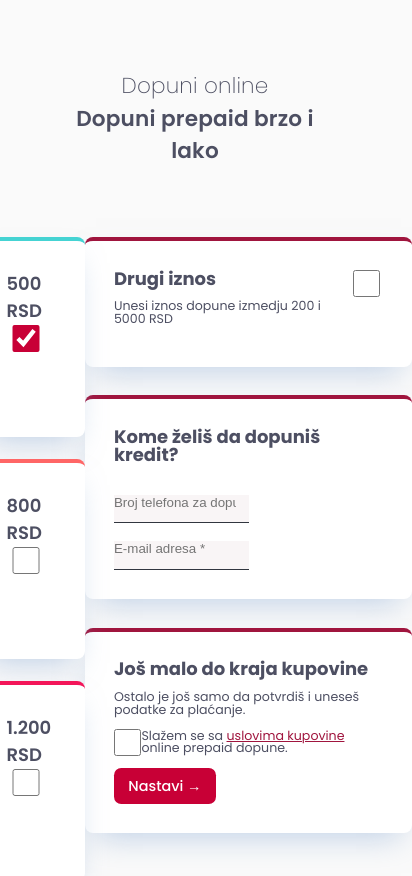
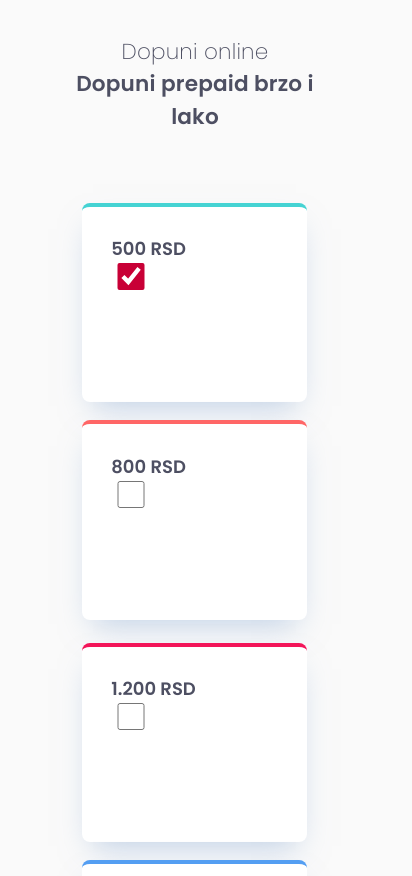
Before and after one commit to Darko96/online-dopuna, a React (Create React App) app: page / in a window 390 px wide. Shown: the top 876 px of the page, 412 px wide, since content can reach past the window. Built offline with nearby package versions, Linux system fonts and the light colour scheme.

Commit message:
update 10

```diff
--- a/src/App.js
+++ b/src/App.js
@@ -23,9 +23,3 @@ function App() {
 }
 
 export default App;
-
-// Dakle treba kreirati:
-// - 4 podrazumevane opcije za dopunu kredita uz jednu opciju gde korisnik moze da unese vrednost dopune
-// - Opcija o prihvatanju uslova kao i pristup istima
-// - Mogucnost da se otvori korpa i da se vidi sta je dodato u nju
-// - Ifnormacije o kupovini i plaćanju
--- a/src/PaymantForm.js
+++ b/src/PaymantForm.js
@@ -11,16 +11,36 @@ const PaymentForm = () => {
     expiry: "",
     cvv: "",
   });
-  const [cardDetails, setCardDetails] = useState(
-    localStorage.getItem("savedCard")
-  );
+
   const [pay, setPay] = useState(false);
+
+  const formatCardNumber = (value) => {
+    const cleaned = value.replace(/\s+/g, "");
+    const matches = cleaned.match(/.{1,4}/g);
+    const formatted = matches ? matches.join(" ") : "";
+    return formatted;
+  };
+
+  const formatExpiryDate = (value) => {
+    const cleaned = value.replace(/\D+/g, "");
+    const matches = cleaned.match(/.{1,2}/g);
+    const formatted = matches ? matches.join("/") : "";
+    return formatted.slice(0, 5);
+  };
 
   const handleInputChange = (event) => {
     const { name, value } = event.target;
+    let formattedValue = value;
+
+    if (name === "number") {
+      formattedValue = formatCardNumber(value);
+    } else if (name === "expiry") {
+      formattedValue = formatExpiryDate(value);
+    }
+
     setPaymentDetails((prevDetails) => ({
       ...prevDetails,
-      [name]: value,
+      [name]: formattedValue,
     }));
   };
 
@@ -66,29 +86,28 @@ const PaymentForm = () => {
 
           <div className="card-input-box">
             <input
-              type="number"
+              type="text"
               name="number"
               placeholder="1234 1234 1234 1234"
               value={paymentDetails.number}
               onChange={handleInputChange}
+              maxLength="19"
               required
             />
             <input
-              type="number"
+              type="text"
               name="expiry"
-              placeholder={
-                paymentDetails.expiry ? paymentDetails.expiry : "06/24"
-              }
+              placeholder="MM/YY"
               value={paymentDetails.expiry}
               onChange={handleInputChange}
-              maxlength="16"
+              maxLength="5"
               required
             />
             <input
-              type="number"
+              type="text"
               name="cvv"
               placeholder="123"
-              maxlength="3"
+              maxLength="3"
               value={paymentDetails.cvv}
               onChange={handleInputChange}
               required
--- a/src/SuccessfulPayment.js
+++ b/src/SuccessfulPayment.js
@@ -4,8 +4,8 @@ function SuccessfulPayment() {
   return (
     <section className="four-card-section">
       <div className="heading-container">
-        <h1>Uspesno se dopunili kredit</h1>
-        <h2>Uzivajte u nasim uslugama</h2>
+        <h1>Uspešno ste dopunili kredit</h1>
+        <h2>Uživajte u našim uslugama</h2>
 
         <img className="logo" alt="a1 logo" src={logo} />
       </div>
--- a/src/TopUp.js
+++ b/src/TopUp.js
@@ -45,6 +45,7 @@ function TopUp() {
 
       <div className="top-up-container">
         <div className="four-card-container">
+          <div>
             <div className="four-card-box supervisor">
               <h3>500 RSD</h3>
               <input
@@ -55,7 +56,7 @@ function TopUp() {
                 onChange={handleSelectedCheckBox}
               />
             </div>
-          <div className="middle">
+
             <div className="four-card-box team-builder">
               <h3>800 RSD</h3>
               <input
@@ -66,7 +67,9 @@ function TopUp() {
                 onChange={handleSelectedCheckBox}
               />
             </div>
+          </div>
 
+          <div>
             <div className="four-card-box karma">
               <h3>1.200 RSD</h3>
               <input
@@ -76,7 +79,6 @@ function TopUp() {
                 value={1200}
                 onChange={handleSelectedCheckBox}
               />
-            </div>
             </div>
 
             <div className="four-card-box calculator">
@@ -88,6 +90,7 @@ function TopUp() {
                 value={2000}
                 onChange={handleSelectedCheckBox}
               />
+            </div>
           </div>
         </div>
 
@@ -127,6 +130,7 @@ function TopUp() {
               name="phone"
               placeholder="Broj telefona za dopunu*"
               pattern="[0-9]{3}-[0-9]{2}-[0-9]{3}"
+              maxLength="10"
               required
               onChange={handlePhoneNUmber}
             />
--- a/src/styles.css
+++ b/src/styles.css
@@ -39,7 +39,7 @@ body {
 
 .top-up-container {
   display: flex;
-  justify-content: space-between;
+  justify-content: space-around;
 }
 
 .heading-container h1,
@@ -54,6 +54,7 @@ body {
 .heading-container h2 {
   font-weight: 600;
   margin-bottom: 1.3rem;
+  width: 60%;
 }
 
 .heading-container p {
@@ -66,20 +67,15 @@ body {
 
 .four-card-container {
   max-width: 111rem;
-  display: grid;
-  grid-template-columns: repeat(3, 1fr);
-  column-gap: 3rem;
-  margin-bottom: 4.2rem;
-}
-
-.middle {
   display: flex;
-  flex-direction: column;
-  gap: 3rem;
+  flex-wrap: wrap;
+  gap: 2rem;
+  margin-bottom: 2rem;
 }
 
 .four-card-box {
   height: 20rem;
+  width: 20rem;
   max-width: 35rem;
   padding: 3.2rem;
   border-radius: 8px;
@@ -111,8 +107,8 @@ body {
 }
 
 .supervisor {
-  margin-top: 11rem;
   border-top: 4px solid #ffeadd;
+  margin-bottom: 2rem;
 }
 
 .team-builder {
@@ -121,10 +117,10 @@ body {
 
 .karma {
   border-top: 4px solid #f31559;
+  margin-bottom: 2rem;
 }
 
 .calculator {
-  margin-top: 11rem;
   border-top: 4px solid #a0153e;
 }
 
@@ -159,10 +155,11 @@ input[type="checkbox"] {
 
 input[type="tel"],
 input[type="email"],
-input[type="number"] {
+input[type="number"],
+input[type="text"] {
   accent-color: #c80036;
   border: none;
-  padding: 0 1.4rem 1.4rem 0;
+  padding: 0.8rem;
   border-bottom: 1px solid #31363f;
   background: #f9f5f6;
   outline: none;
@@ -226,6 +223,7 @@ input[type="number"] {
 }
 
 .details-box {
+  width: 100%;
   display: flex;
   flex-direction: column;
   align-items: center;
@@ -278,6 +276,12 @@ input[type="number"] {
   color: #a0153e;
 }
 
+input[type="number"]::-webkit-outer-spin-button,
+input[type="number"]::-webkit-inner-spin-button {
+  -webkit-appearance: none;
+  margin: 0;
+}
+
 /* ******* Media queries ******* */
 
 @media all and (max-width: 68em) {
@@ -286,8 +290,6 @@ input[type="number"] {
   }
 
   .four-card-section {
-    height: 135vh;
-
     display: flex;
     flex-direction: column;
     align-items: center;
@@ -321,16 +323,17 @@ input[type="number"] {
     opacity: 0.5;
   }
 
+  .top-up-container {
+    width: 90%;
+    justify-content: space-between;
+  }
+
   .four-card-container {
-    max-width: 31.1rem;
+    max-width: 31rem;
     display: flex;
     align-items: center;
-    justify-content: center;
-    flex-direction: column;
-    gap: 2.5rem;
-  }
-
-  .middle {
+    justify-content: space-between;
+    flex-direction: row;
     gap: 2.5rem;
   }
 
@@ -366,3 +369,35 @@ input[type="number"] {
     bottom: 2.8rem;
   }
 }
+
+@media (max-width: 425px) {
+  .top-up-container {
+    display: flex;
+    flex-direction: column;
+    align-items: center;
+  }
+
+  .four-card-container {
+    width: 100%;
+  }
+
+  .heading-container h2 {
+    width: 100%;
+  }
+
+  .four-card-box {
+    width: 25rem;
+  }
+  .details-box div {
+    width: 100%;
+  }
+
+  .four-card-container {
+    max-width: 31rem;
+    display: flex;
+    align-items: center;
+    justify-content: center;
+    flex-direction: column;
+    gap: 2.5rem;
+  }
+}
```
Lines whose indentation alone changed are shown as unchanged.
